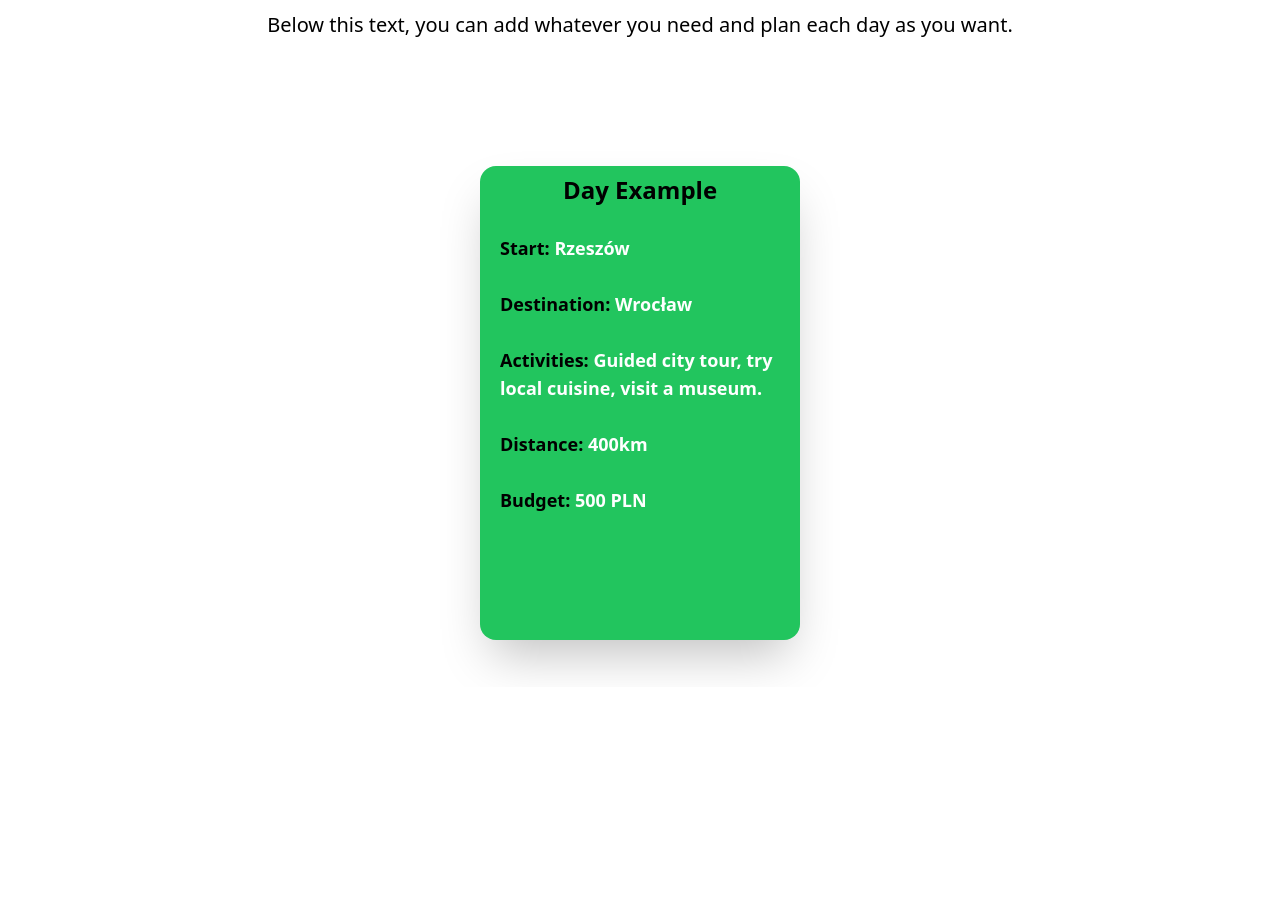
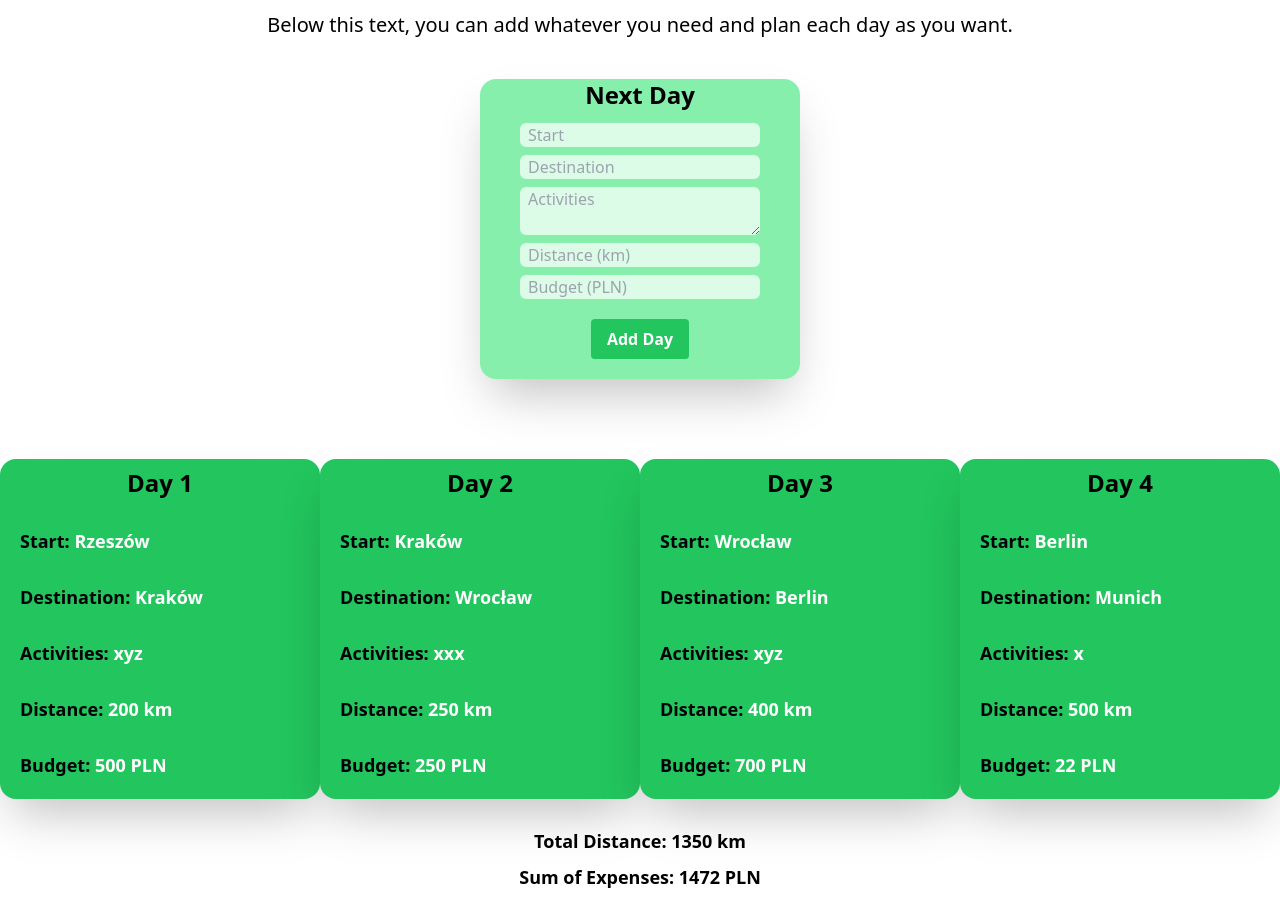
Before and after one commit to Lukibwoy/YourTrip, a React (Vite) app: page / in a window 1280 px wide. Shown: the part 1493-2404 px from the top of the page. Before the commit the page ends 2180 px from the top, so only its background shows below. Built offline with nearby package versions, Linux system fonts and the light colour scheme; data requests are answered from the project's data file.

Commit message:
AddDay function

```diff
--- a/db.json
+++ b/db.json
@@ -1,12 +1,40 @@
 {
-	"cards": [
-		{
-			"id": 0,
-			"start": "Rzeszów",
-			"destination": "Wrocław",
-			"activities": "Guided city tour, try local cuisine, visit a museum.",
-			"distance": "400km",
-			"budget": "500 PLN"
-		}
-	]
+  "cards": [
+    {
+      "id": "9246",
+      "start": "Rzeszów",
+      "destination": "Kraków",
+      "activities": "xyz",
+      "distance": "200",
+      "budget": "500",
+      "day": 1
+    },
+    {
+      "id": "6780",
+      "start": "Kraków",
+      "destination": "Wrocław ",
+      "activities": "xxx",
+      "distance": "250",
+      "budget": "250",
+      "day": 2
+    },
+    {
+      "id": "f761",
+      "start": "Wrocław",
+      "destination": "Berlin",
+      "activities": "xyz",
+      "distance": "400",
+      "budget": "700",
+      "day": 3
+    },
+    {
+      "id": "b13d",
+      "start": "Berlin",
+      "destination": "Munich",
+      "activities": "x",
+      "distance": "500",
+      "budget": "22",
+      "day": 4
+    }
+  ]
 }
--- a/src/Planner.tsx
+++ b/src/Planner.tsx
@@ -1,7 +1,8 @@
 import React, { useState, useEffect } from 'react'
 import axios, { AxiosResponse } from 'axios'
-
+import AddDay from './components/AddDay'
 interface Card {
+	day: any
 	id: number
 	start: string
 	destination: string
@@ -25,8 +26,29 @@ const Planner: React.FC = () => {
 			})
 	}, [])
 
+	const handleAddDay = (newDay: any) => {
+		const updatedCards = [...cards, { ...newDay, id: cards.length }]
+		setCards(updatedCards)
+	}
+
+	const sumOfDistance = (x: Card[]) => {
+		let sum = 0
+		for (let i = 0; i < x.length; i++) {
+			sum += parseFloat(x[i].distance) // Dodaj parseFloat, aby uniknąć problemów z konwersją na liczbę
+		}
+		return sum
+	}
+
+	const totalExpenses = (x: Card[]) => {
+		let sum = 0
+		for (let i = 0; i < x.length; i++) {
+			sum += parseFloat(x[i].budget)
+		}
+		return sum
+	}
+
 	return (
-		<div className="container w-screen h-screen mx-auto flex items-center flex-col mt-20">
+		<div className="container w-screen h-150% mx-auto flex items-center flex-col mt-20">
 			<h2 className="text-2xl font-semibold text-black text-center md:text-4xl">Trip Planner</h2>
 			<p className="text-2xl text-black text-center mt-10">
 				This is a place where you can plan your dream trip. All you need is a good plan!
@@ -34,10 +56,11 @@ const Planner: React.FC = () => {
 			<p className="text-xl text-black text-center mt-3">
 				Below this text, you can add whatever you need and plan each day as you want.
 			</p>
+			<AddDay onAddDay={handleAddDay} />
 			<div className="cards w-full h-full mx-auto flex items-center justify-around flex-row mt-20">
 				{cards.map(card => (
 					<div key={card.id} className="card w-1/4 h-5/6 bg-green-500 rounded-2xl shadow-2xl">
-						<h3 className="text-2xl font-semibold text-black text-center mt-2">Day Example</h3>
+						<h3 className="text-2xl font-semibold text-black text-center mt-2">Day {card.day}</h3>
 						<div className=" mt-5 ml-5">
 							<p className="text-lg font-semibold text-black mt-7">
 								Start: <span className="text-white">{card.start}</span>
@@ -49,15 +72,21 @@ const Planner: React.FC = () => {
 								Activities: <span className="text-white">{card.activities}</span>
 							</p>
 							<p className="text-lg font-semibold text-black mt-7">
-								Distance: <span className="text-white">{card.distance}</span>
+								Distance: <span className="text-white">{`${card.distance} km`}</span>
 							</p>
-							<p className="text-lg font-semibold text-black mt-7">
-								Budget: <span className="text-white">{card.budget}</span>
+							<p className="text-lg font-semibold text-black mt-7 mb-5">
+								Budget: <span className="text-white">{`${card.budget} PLN`}</span>
 							</p>
 						</div>
 					</div>
 				))}
 			</div>
+			<p className="text-lg font-semibold text-black mt-7">
+				Total Distance: <span className="text-black">{`${sumOfDistance(cards)} km`}</span>
+			</p>
+			<p className="text-lg font-semibold text-black mt-2 mb-5">
+				Sum of Expenses: <span className="text-black">{`${totalExpenses(cards)} PLN`}</span>
+			</p>
 		</div>
 	)
 }
--- /dev/null
+++ b/src/components/AddDay.tsx
@@ -0,0 +1,102 @@
+import React, { useState } from 'react'
+import axios from 'axios'
+
+interface AddDayProps {
+	onAddDay: (newDay: any) => void
+}
+
+const AddDay: React.FC<AddDayProps> = ({ onAddDay }) => {
+	const [newDay, setNewDay] = useState<any>({
+		start: '',
+		destination: '',
+		activities: '',
+		distance: '',
+		budget: '',
+	})
+
+	const handleInputChange = (e: React.ChangeEvent<HTMLInputElement | HTMLTextAreaElement>) => {
+		const { name, value } = e.target
+		setNewDay(prevDay => ({
+			...prevDay,
+			[name]: value,
+		}))
+	}
+
+	const handleAddDay = async () => {
+		try {
+			const existingDays = await axios.get('http://localhost:3020/cards')
+			const lastDay = existingDays.data[existingDays.data.length - 1]
+            console.log(lastDay)
+
+			const newDayNumber = lastDay ? lastDay.day + 1 : 1
+			console.log(newDayNumber)
+
+			const response = await axios.post('http://localhost:3020/cards', { ...newDay, day: newDayNumber })
+			onAddDay(response.data)
+
+			setNewDay({
+				start: '',
+				destination: '',
+				activities: '',
+				distance: '',
+				budget: '',
+			})
+		} catch (error) {
+			console.error('Error adding day:', error)
+		}
+	}
+
+	return (
+		<div className="add-day-form w-1/4 h-5/6 mt-10 bg-green-300 rounded-2xl shadow-2xl">
+			<h3 className="text-2xl font-semibold text-black text-center mb-3">Next Day</h3>
+			<div className="flex flex-col items-center">
+				<input
+					type="text"
+					name="start"
+					placeholder="Start"
+					value={newDay.start}
+					onChange={handleInputChange}
+					className="input-field mb-2 rounded-md bg-green-100 w-3/4 pl-2"
+				/>
+				<input
+					type="text"
+					name="destination"
+					placeholder="Destination"
+					value={newDay.destination}
+					onChange={handleInputChange}
+					className="input-field mb-2 rounded-md bg-green-100 w-3/4 pl-2"
+				/>
+				<textarea
+					name="activities"
+					placeholder="Activities"
+					value={newDay.activities}
+					onChange={handleInputChange}
+					className="input-field mb-2 rounded-md bg-green-100 w-3/4 pl-2"
+				/>
+				<input
+					type="text"
+					name="distance"
+					placeholder="Distance (km)"
+					value={newDay.distance}
+					onChange={handleInputChange}
+					className="input-field mb-2 rounded-md bg-green-100 w-3/4 pl-2"
+				/>
+				<input
+					type="text"
+					name="budget"
+					placeholder="Budget (PLN)"
+					value={newDay.budget}
+					onChange={handleInputChange}
+					className="input-field mb-2 rounded-md bg-green-100 w-3/4 pl-2"
+				/>
+				<button
+					onClick={handleAddDay}
+					className="bg-green-500 hover:bg-green-700 text-white font-bold py-2 px-4 rounded focus:outline-none focus:shadow-outline ml-50 mb-5 mt-3">
+					Add Day
+				</button>
+			</div>
+		</div>
+	)
+}
+
+export default AddDay
```
